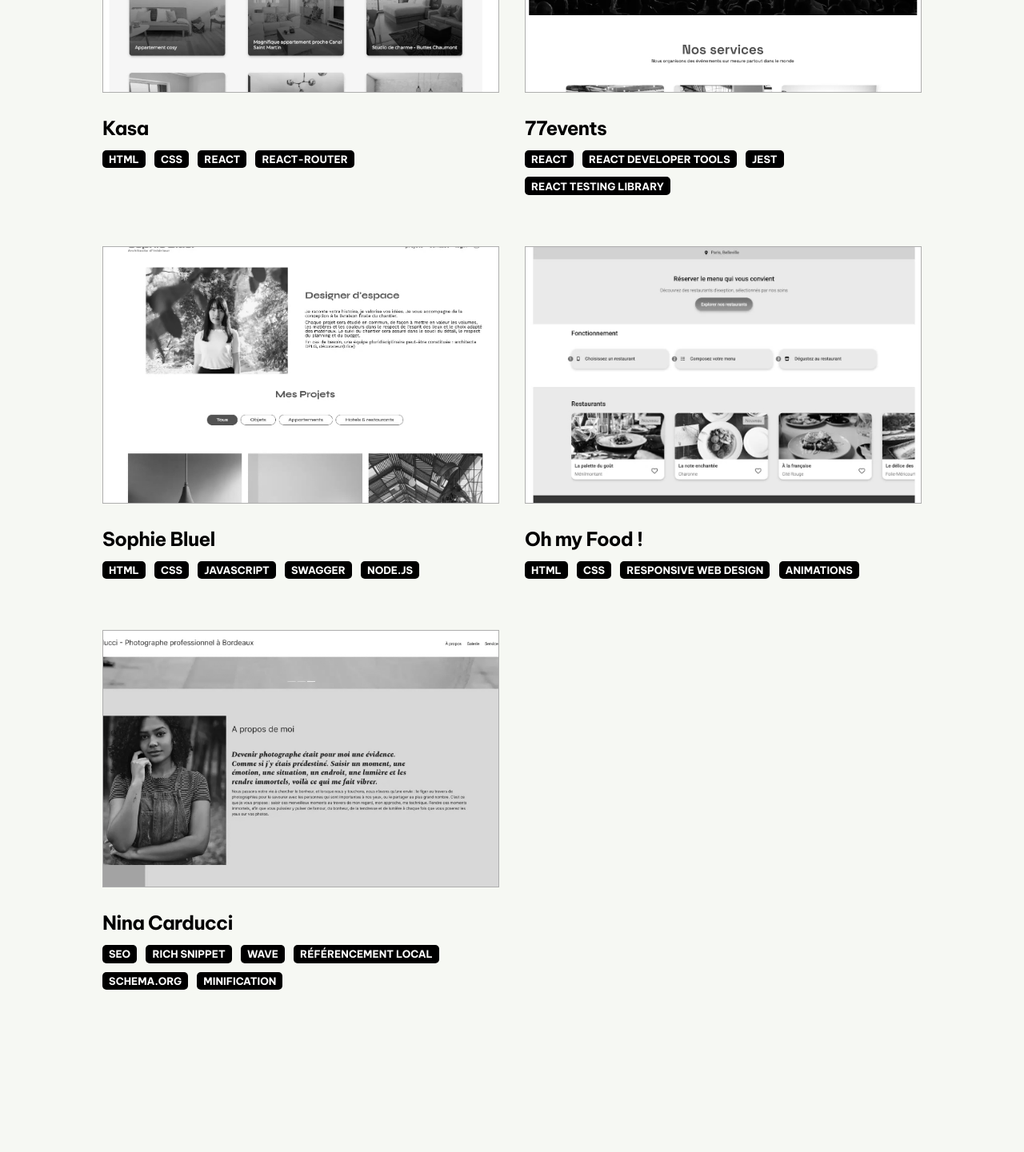
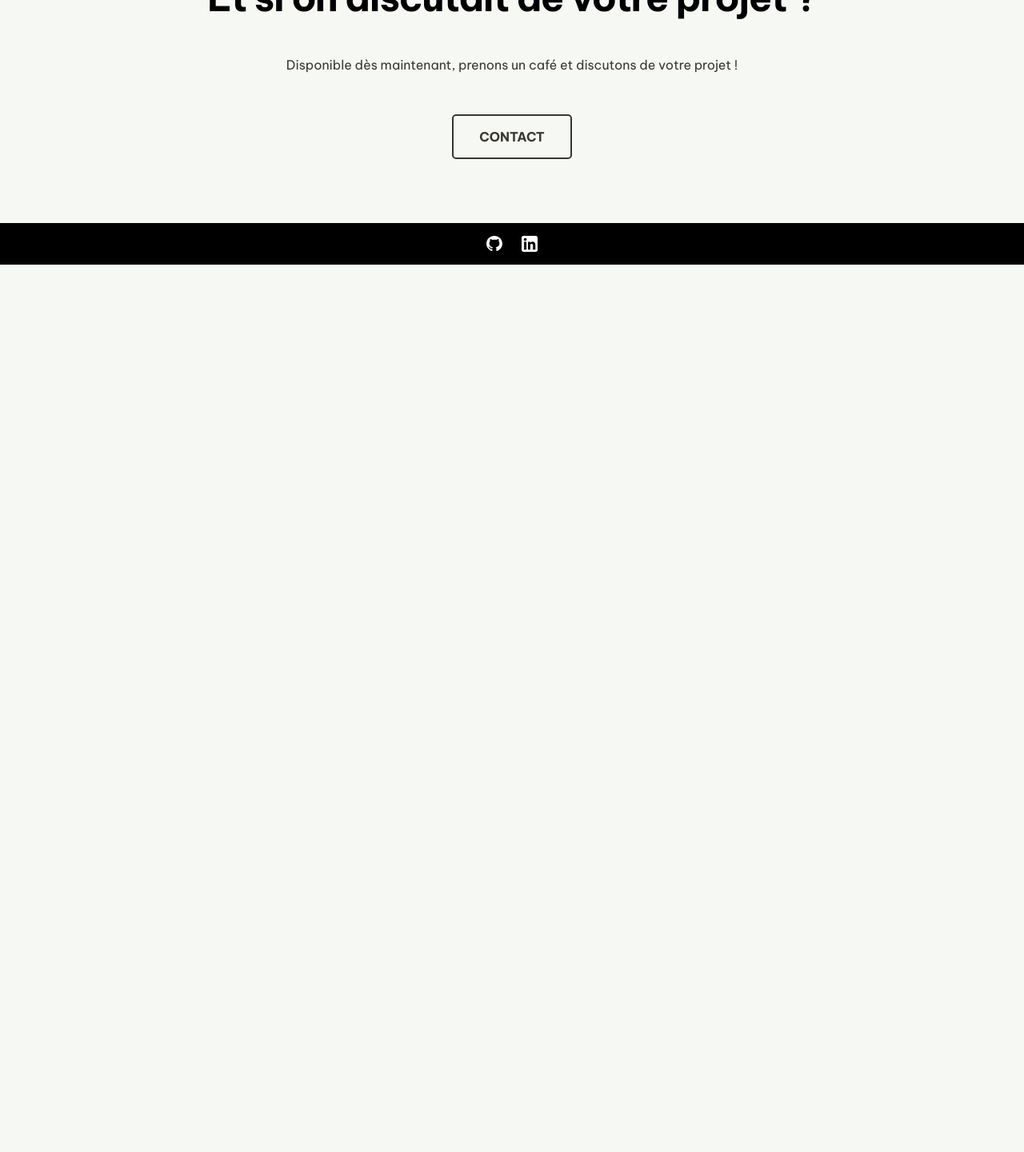
Before and after one commit to xuantam-h/xuantam-hoang, a React (Create React App) app: page / in a window 1280 px wide. Shown: the part 4771-6212 px from the top of the page at 80% size. After the commit the page ends 5102 px from the top, so only its background shows below. Built offline with nearby package versions, Linux system fonts and the light colour scheme.

Commit message:
Arranging project section

```diff
--- a/src/assets/data/data.js
+++ b/src/assets/data/data.js
@@ -88,46 +88,6 @@ const projects = [
         summary: "Projet de création d'une application bancaire sous React, gestion des states avec Redux, appels API avec Redux Toolkit, gestion des utilisateurs et dashboard",
         description: "Création d'une application bancaire avec Create React App (CRA). La gestion des states se fait avec Redux. Authentification des utilisateurs avec token (JWT) et gestion du profil. Appel API avec RTK et création d'endpoints au niveau du Swagger pour gérer les transactions bancaires.",
     },
-    {
-        name: "Kasa",
-        tags: ["HTML", "CSS", "React", "React-router"],
-        url: "https://github.com/xuantam-h/kasa-react",
-        image: "./project-kasa.webp",
-        summary: "Projet d'un site d'agence immobilière utilisant React. Intégration fidèle des maquettes. Gestion des routes avec React-router",
-        description: "Projet d'un site d'agence immobilière utilisant React. Intégration fidèle des maquettes. Gestion des routes avec React-router.",
-    },
-    {
-        name: "77events",
-        tags: ["React", "React Developer Tools", "Jest", "React Testing Library"],
-        url: "https://github.com/xuantam-h/77events",
-        image: "./project-77events.webp",
-        summary: "Projet de debug d'application React et création de tests unitaires et fonctionnels avec Jest et React Testing Library",
-        description: "Projet de debug d'application React d'une agence évènementielle. Utilisation de React Developer Tools. Création de tests unitaires et d'intégrations sous Jest et React Testing Library.",
-    },
-    {
-        name: "Sophie Bluel",
-        tags: ["HTML", "CSS", "JavaScript", "Swagger", "Node.js"],
-        url: "https://github.com/xuantam-h/portfolio-sophie-bluel",
-        image: "./project-sophie.webp",
-        summary: "Projet de création d'une page administration. Appel API pour ajouter, supprimer des travaux de l'architecte",
-        description: "Projet de création d'une page administration en JavaScript. Appels API pour l'authentification utilisateur utilisant la méthode JWT, ajouter ou supprimer des travaux de l'architecte à travers une modale accessible lorsque l'utilisateur est authentifié.",
-    },
-    {
-        name: "Oh my Food !",
-        tags: ["HTML", "CSS", "Responsive Web Design", "Animations"],
-        url: "https://github.com/xuantam-h/p4-ohmyfood",
-        image: "./project-ohmyfood.webp",
-        summary: "Projet d'intégration d'un site de livraison de plats en HTML/CSS à partir d'une maquette Figma. Approche mobile-first et création d'animations uniques (loader)",
-        description: "Projet d'intégration d'un site de livraison de plats en HTML/CSS à partir d'une maquette Figma. Approche mobile-first et création d'animations uniques (loader)",
-    },
-    {
-        name: "Nina Carducci",
-        tags: ["SEO", "Rich Snippet", "WAVE", "Référencement local", "Schema.org", "Minification"],
-        url: "https://github.com/xuantam-h/ninacarducci",
-        image: "./project-nina-carducci.webp",
-        summary: "Optimisation du référencement du site d'une photographe. Amélioration du rapport Lighthouse et réduction du temps de chargement du site.",
-        description: "Optimisation du référencement du site d'une photographe. Amélioration du rapport Lighthouse et réduction du temps de chargement du site (Accessibilité, taille et poids des images, ). Ajout du référencement local et microdonnées avec Schema.org. Ajouter les metas pour les réseaux sociaux pour contrôler l'affichage des posts partagés. Minification des fichiers JS et CSS pour améliorer les performances.",
-    },
 ]
 
 const social = [
```
